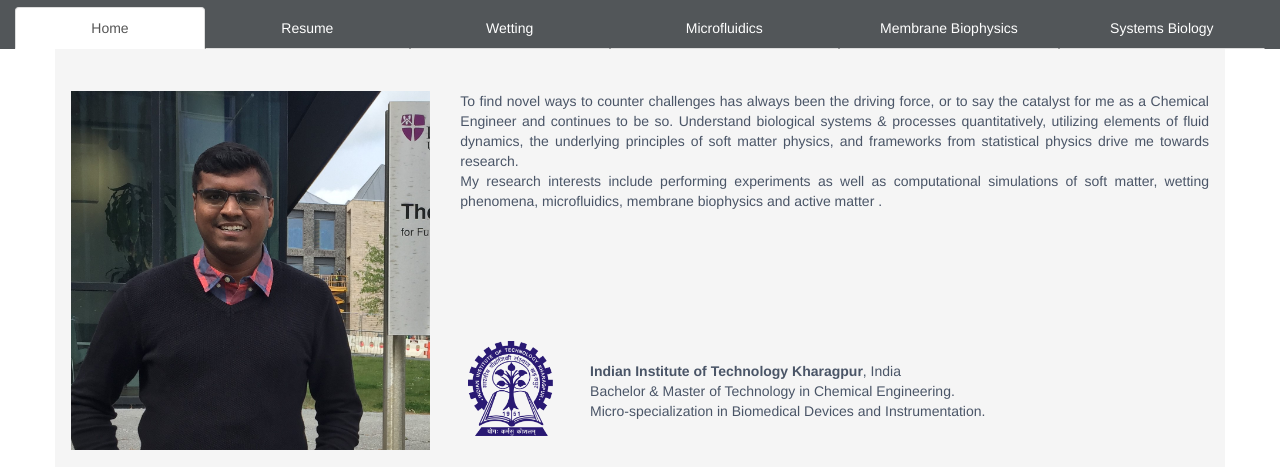
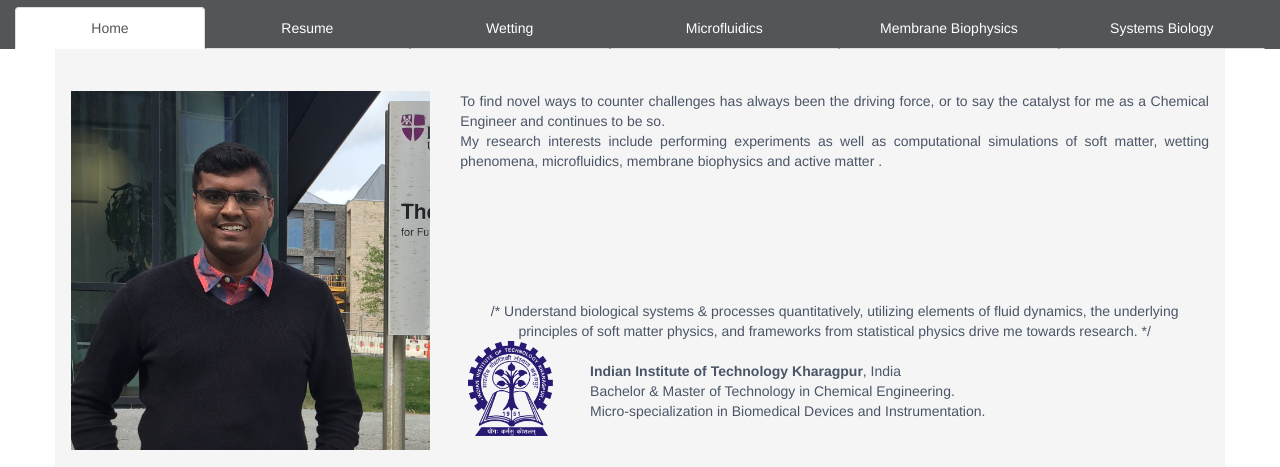
Before and after one commit to GAgarwalIIT/website_gaurav, a plain HTML site: page index.html in a window 1280 px wide. Shown: the part 56-523 px from the top of the page. Drawn offline with nearby package versions, Linux system fonts and the light colour scheme.

Commit message:
Update index.html

```diff
--- a/index.html
+++ b/index.html
@@ -97,8 +97,8 @@
                         <h3 style="text-align: center;"></h3>
                     </div>
                     <div class="col-lg-8 col-md-md-8 col-sm-8 ">
-                        <p style="text-align: justify;">To find novel ways to counter challenges has always been the driving force, or to say the catalyst for me as a Chemical Engineer and continues to be so. Understand biological systems & processes quantitatively, utilizing elements of fluid dynamics, the underlying principles of soft matter physics, and frameworks from statistical physics drive me towards research. <br> My research interests include performing experiments as well as computational simulations of soft matter, wetting phenomena, microfluidics, membrane biophysics and active matter .<br>  </p>
-                        <br><br><br><br><br><br>
+                        <p style="text-align: justify;">To find novel ways to counter challenges has always been the driving force, or to say the catalyst for me as a Chemical Engineer and continues to be so. <br> My research interests include performing experiments as well as computational simulations of soft matter, wetting phenomena, microfluidics, membrane biophysics and active matter .<br>  </p>
+                        <br><br><br><br><br><br> /* Understand biological systems & processes quantitatively, utilizing elements of fluid dynamics, the underlying principles of soft matter physics, and frameworks from statistical physics drive me towards research. */
                         <div class="row">
                             <div class="col-lg-2 col-md-2 col-sm-2">
                                 <img src="iitkgp.jpg" style=" width: 85%;" class="clg-img"  >
```
